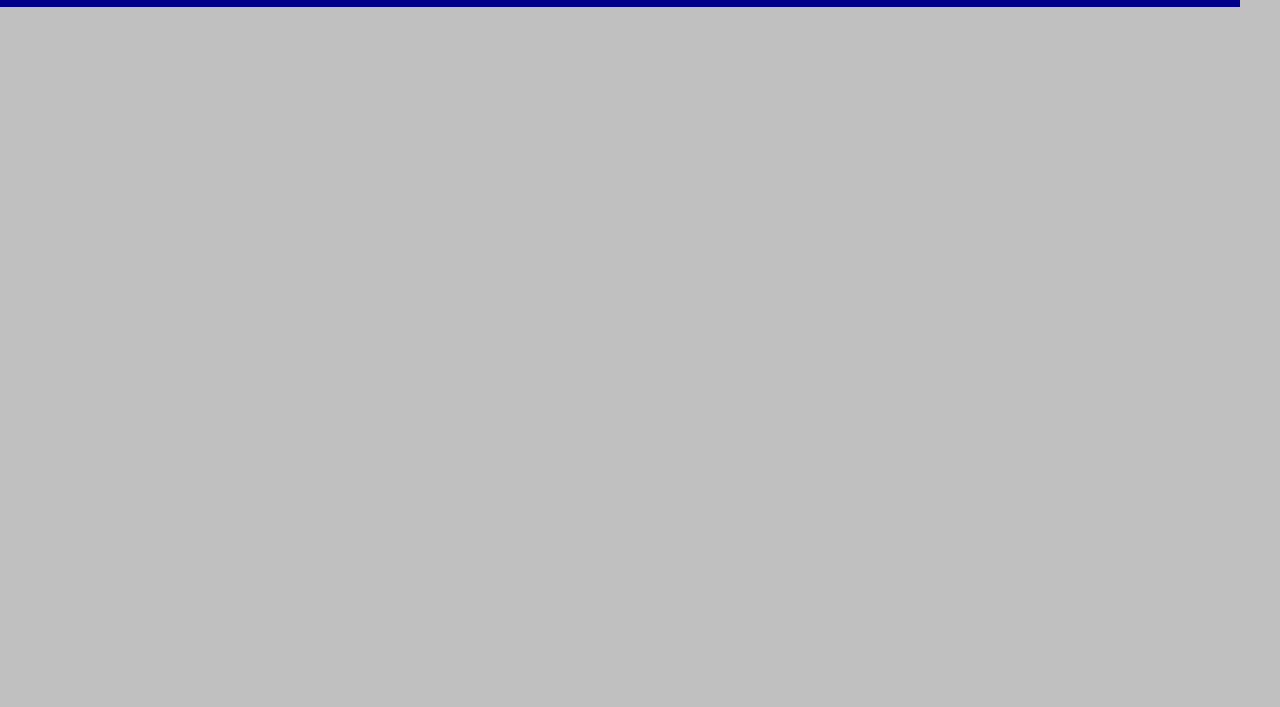
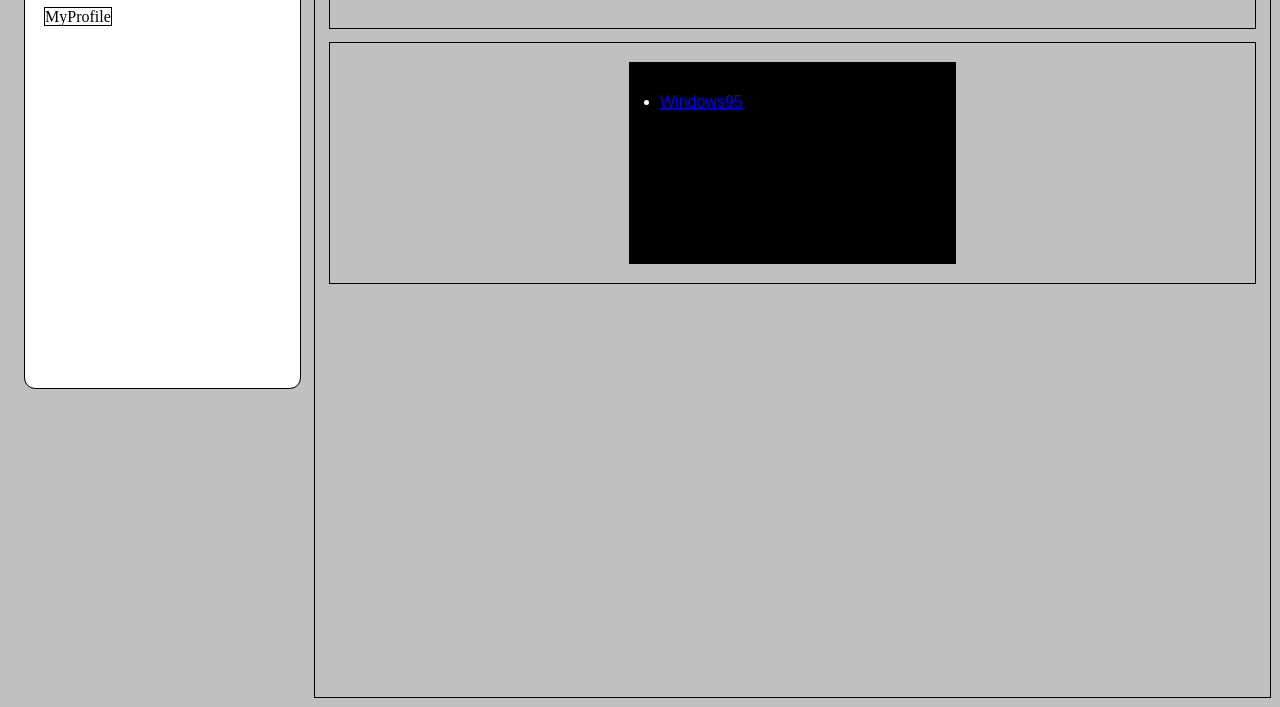
Before and after one commit to Slot148/HomePage.github.io, a plain HTML site: page index.html in a window 1280 px wide. Shown: the part 93-800 px from the top of the page. Drawn offline with Linux system fonts and the light colour scheme.

Commit message:
primeiro update relevante

```diff
--- a/index.html
+++ b/index.html
@@ -3,18 +3,29 @@
   <head>
     <meta charset="UTF-8" />
     <meta name="viewport" content="width=device-width, initial-scale=1.0" />
-    <link rel="stylesheet" href="style.css">
+    <link rel="stylesheet" href="style.css" />
     <title>HomePage</title>
   </head>
 
   <body>
     <header>
-        <h1>Home Page</h1>
+      <h1>Home Page</h1>
     </header>
+    <section>
+      <div class="profile">
+        <span>MyProfile</span>
+      </div>
+      <div class="menu">
+        <div class="content"></div>
+        <div class="content">
+            <div class="tela">
+              <ul>
+                <li><a href="W95/W95.html">Windows95</a></li>
+              </ul>
+            </div>
 
-    <ul>
-      <li><a href = "W95/W95.html"></a></li>
-    </ul>
-
+        </div>
+      </div>
+    </section>
   </body>
 </html>
--- a/style.css
+++ b/style.css
@@ -1,17 +1,34 @@
+*{
+    padding: 0;
+    margin: 0;
+    outline: 1px solid black;
+
+}
+
+*, *::before, *::after {
+    box-sizing: border-box;
+}
+
 body{
     display: flex;
     margin: 0;
     justify-content: center;
     background-color: #c0c0c0;
+    flex-direction: column;
+    width: calc(100vw);
+    height: calc(100vh);
+    max-width: calc(100vw);
 }
 
 header{
     display:flex;
     width: 100%;
-    height: 100px;
+    height: 60px;
     justify-content: center;
     align-items: center;
     background-color: darkblue;
+    top: 0;
+    position: sticky;
 }
 
 header h1{
@@ -20,3 +37,47 @@ header h1{
     font-size: 3em;
 
 }
+
+.profile{
+    display: block;
+    background-color: white;
+    width: 350px;
+    max-height: 400px;
+    border-radius: 10px;
+    margin: 15px;
+    padding: 20px;
+    justify-content: center;
+}
+
+section{
+    display: flex;
+    padding: 10px;
+    height: 100%;
+
+}
+
+.content{
+    display: flex;
+    margin: 15px;
+    align-items: center;
+    justify-content: center;
+    padding: 20px;
+
+}
+
+.menu{
+    display: block;
+    width: 100%;
+    height: 100%;
+
+}
+
+.tela{
+    background-color: black;
+    color: white;
+    width: 325px;
+    height: 200px;
+    padding: 30px;
+    font-family: arial;
+
+}
```
